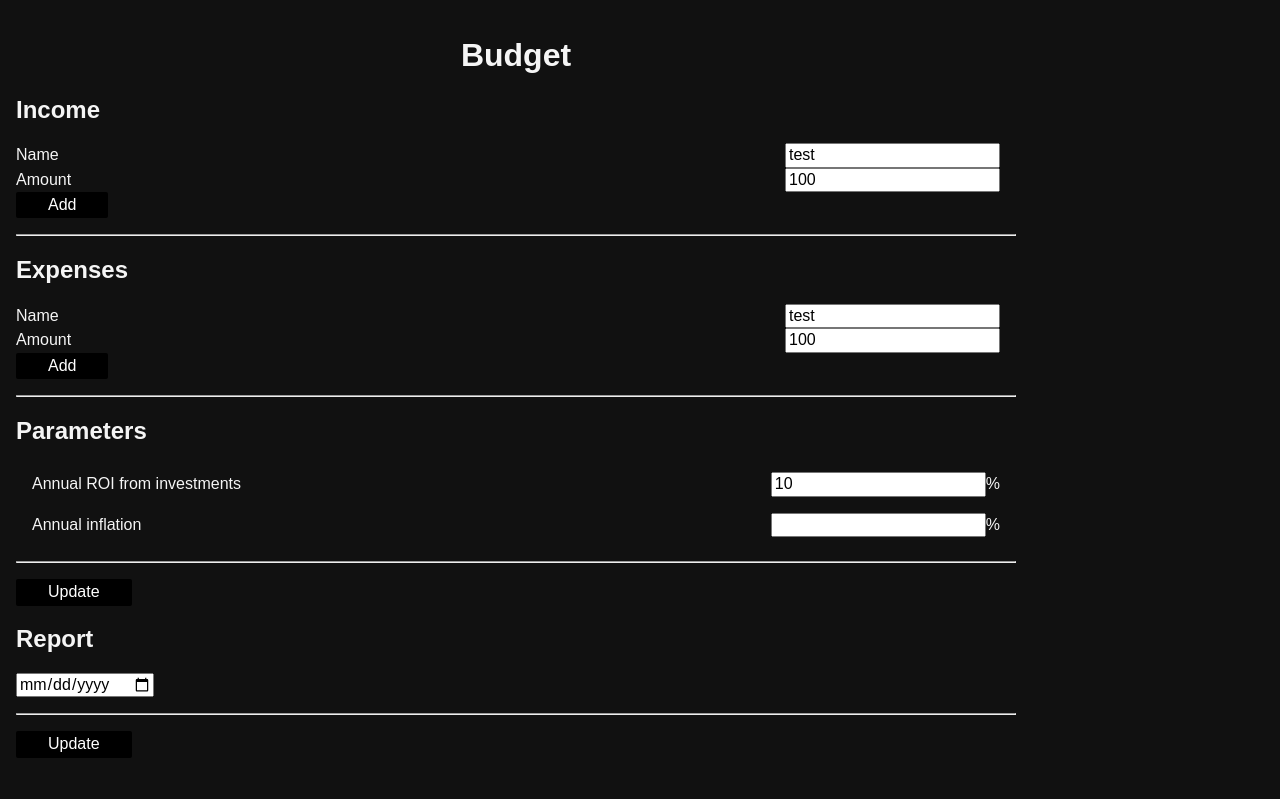
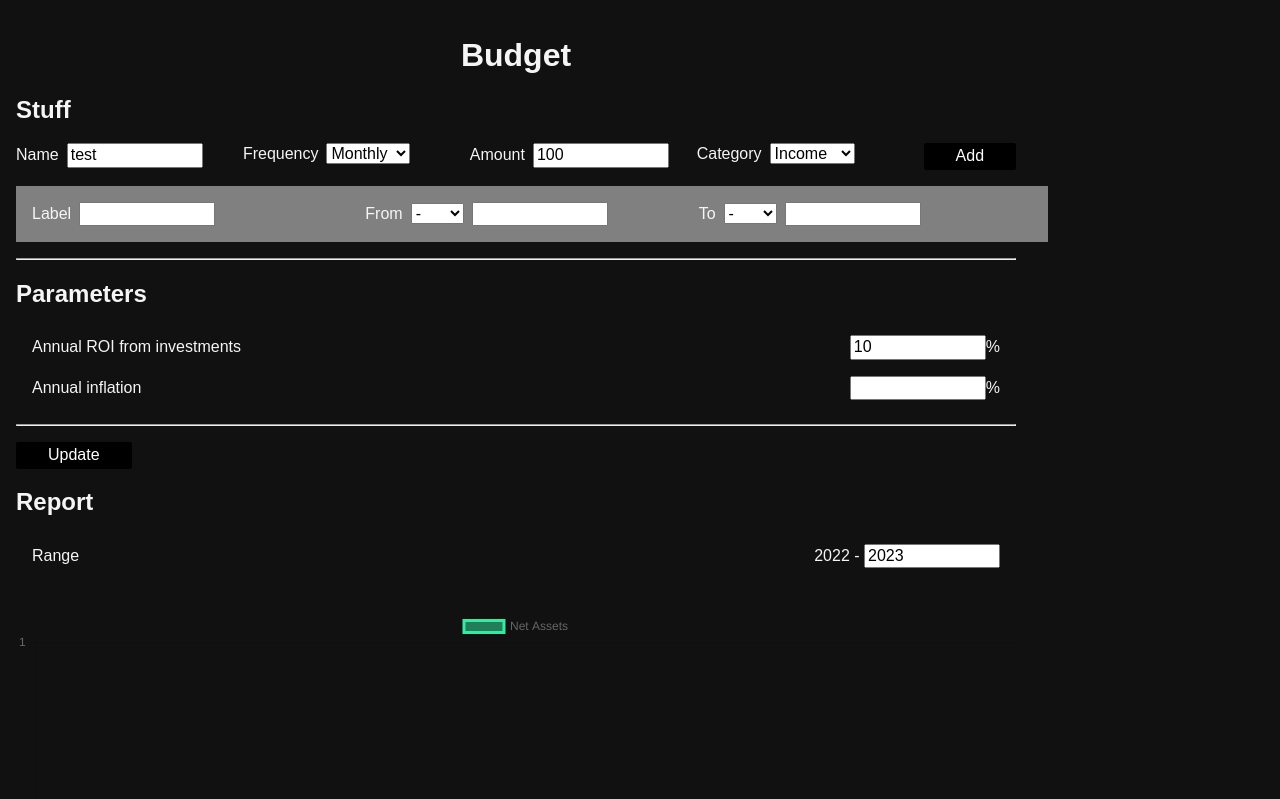
Before and after one commit to emslGit/budget, a React app in the folder client/: page / in a window 1280 px wide. Shown: the top 799 px of the page. Built offline with nearby package versions, Linux system fonts and the light colour scheme.

Commit message:
Store data per month

```diff
--- a/client/package.json
+++ b/client/package.json
@@ -15,6 +15,7 @@
   "author": "",
   "license": "ISC",
   "devDependencies": {
+    "@types/jest": "^29.1.2",
     "@types/react": "^18.0.21",
     "@types/react-dom": "^18.0.6",
     "@types/uuid": "^8.3.4",
@@ -22,8 +23,10 @@
     "css-loader": "^6.7.1",
     "html-loader": "^4.2.0",
     "html-webpack-plugin": "^5.5.0",
+    "jest": "^29.2.0",
     "prettier": "^2.7.1",
     "style-loader": "^3.3.1",
+    "ts-jest": "^29.0.3",
     "ts-loader": "^9.4.1",
     "typescript": "^4.8.4",
     "webpack": "^5.74.0",
--- a/client/src/components/baseLayout/BaseLayout.tsx
+++ b/client/src/components/baseLayout/BaseLayout.tsx
@@ -1,5 +1,4 @@
 import React, { useState, createContext } from 'react';
-import { v4 as uuidv4 } from 'uuid';
 import FinanceForm from '../financeForm/FinanceForm';
 import ParamsForm from '../paramsForm/ParamsForm';
 import Report from '../report/Report';
@@ -26,15 +25,8 @@ const BaseLayout: React.FC = () => {
   const [items, setItems] = useState<IFinanceItem[]>([]);
   const [params, setParams] = useState<IFinanceParams>(initialParams);
 
-  const addItem = (name: string, amount: number, category: Category) => {
-    const newItem: IFinanceItem = {
-      key: uuidv4(),
-      name: name,
-      amount: amount,
-      category: category,
-    };
-
-    setItems([newItem, ...items]);
+  const addItem = (financeItem: IFinanceItem) => {
+    setItems([financeItem, ...items]);
   }
 
   const deleteItem = (key: string) => {
@@ -50,8 +42,7 @@ const BaseLayout: React.FC = () => {
       <div className={`${styles.baseLayout} center`}>
         <div className={styles.wrapper}>
           <h1>Budget</h1>
-          <FinanceForm header="Income" category={Category.Income} handleAddFunction={addItem} handleDeleteFunction={deleteItem}/>
-          <FinanceForm header="Expenses" category={Category.Expense} handleAddFunction={addItem} handleDeleteFunction={deleteItem}/>
+          <FinanceForm header="Stuff" handleAddFunction={addItem} handleDeleteFunction={deleteItem}/>
           <ParamsForm handleUpdateClick={updateParams} />
           <Report />
         </div>
--- a/client/src/components/financeForm/FinanceForm.tsx
+++ b/client/src/components/financeForm/FinanceForm.tsx
@@ -1,40 +1,73 @@
-import React, { useContext, useRef } from 'react';
+import React, { useContext, useState } from 'react';
+import { v4 as uuidv4 } from 'uuid';
+
 import {Context} from "../baseLayout/BaseLayout"
-import {Category} from "../interfaces";
+import {Category, IFinanceItem} from "../interfaces";
 import styles from './financeForm.module.css';
 
-interface Props {
+
+interface IProps {
   header: string;
-  category: Category;
-  handleAddFunction(name: string, amount: number, category: Category): void;
+  handleAddFunction(financeItem: IFinanceItem): void;
   handleDeleteFunction(key: string): void;
 }
 
-const FinanceForm: React.FC<Props> = ({header, category, handleAddFunction, handleDeleteFunction}: Props) => {
-  const items = useContext(Context).items.filter(item => item.category == category);
-  const nameInput = useRef<HTMLInputElement>(null);
-  const amountInput = useRef<HTMLInputElement>(null);
+const defaultFormState: IFinanceItem = {
+  key: "",
+  name: "test",
+  frequency: 1,
+  amount: 100,
+  category: Category.Unset,
+}
 
-  const handleFormSubmit = (ev: React.FormEvent<HTMLFormElement>) => {
+const FREQUENCY = [
+  "Weekly",
+  "Monthly",
+  "Annually",
+]
+
+const MONTHS = [
+  "-",
+  "Jan",
+  "Feb",
+  "Mar",
+  "Apr",
+  "May",
+  "Jun",
+  "Jul",
+  "Aug",
+  "Sep",
+  "Oct",
+  "Nov",
+  "Dec",
+]
+
+const FinanceForm: React.FC<IProps> = ({header, handleAddFunction, handleDeleteFunction}: IProps) => {
+  const {items} = useContext(Context);
+  const [formState, setFormState] = useState<IFinanceItem>(defaultFormState);
+
+  const handleChange = (ev: React.FormEvent) => {
+    const target = ev.target as HTMLInputElement
+
+    setFormState({
+      ...formState,
+      [target.name]: (target.type === "string") ? target.value : parseInt(target.value),
+    });
+  }
+
+  const handleFormSubmit = (ev: React.FormEvent) => {
     ev.preventDefault();
 
-    if (
-      nameInput.current == null ||
-      amountInput.current == null ||
-      nameInput.current.value == "" ||
-      amountInput.current.value == ""
-    ) {
+    if (formState.name === "" || formState.amount === 0) {
       return;
     }
 
-    handleAddFunction(
-      nameInput.current.value,
-      Number(amountInput.current.value),
-      category
-    );
+    console.log(formState)
 
-    nameInput.current.value = "";
-    amountInput.current.value = "";
+    handleAddFunction({
+      ...formState,
+      key: uuidv4(),
+    });
   }
 
   const handleDeleteClick = (key: string) => {
@@ -45,15 +78,56 @@ const FinanceForm: React.FC<Props> = ({header, category, handleAddFunction, hand
     <div className={`${styles.financeForm} card`}>
       <h2>{header}</h2>
       <form className="wrap" onSubmit={(ev) => handleFormSubmit(ev)}>
-        <div>
-          <label>Name</label>
-          <input ref={nameInput} defaultValue="test" type="text"></input>
+        <div className={styles.mainOptions}>
+          <div className={styles.inputGroup}>
+            <label>Name</label>
+            <input name="name" type="text" defaultValue={defaultFormState.name} onChange={(e) => handleChange(e)}></input>
+          </div>
+          <div className={styles.selectGroup}>
+            <label>Frequency</label>
+            <select name="frequency" defaultValue={defaultFormState.frequency} onChange={(e) => handleChange(e)}>
+              <option value={0}>Weekly</option>
+              <option value={1}>Monthly</option>
+              <option value={2}>Annually</option>
+            </select>
+          </div>
+          <div className={styles.inputGroup}>
+            <label>Amount</label>
+            <input name="amount" defaultValue={defaultFormState.amount} type="number" onChange={(e) => handleChange(e)}></input>
+          </div>
+          <div className={styles.selectGroup}>
+            <label>Category</label>
+            <select name="category" onChange={(e) => handleChange(e)}>
+              <option value={Category.Income}>Income</option>
+              <option value={Category.Expense}>Expense</option>
+            </select>
+          </div>
+          <button type="submit">Add</button>
         </div>
-        <div>
-          <label>Amount</label>
-          <input ref={amountInput} defaultValue="100" type="number"></input>
+        <div className={styles.extraOptions}>
+          <div className={styles.inputGroup}>
+            <label>Label</label>
+            <input name="label" type="text" defaultValue={defaultFormState.label} onChange={(e) => handleChange(e)}></input>
+          </div>
+          <div className={styles.selectGroup}>
+            <label>From</label>
+            <select name="monthFrom" onChange={(e) => handleChange(e)}>
+              {MONTHS.map((month, i) =>
+                <option key={i} value={i}>{month}</option>
+              )}
+            </select>
+            <input name="yearFrom" type="number" className="yearInput" onChange={(e) => handleChange(e)}></input>
+          </div>
+          <div className={styles.selectGroup}>
+            <label>To</label>
+            <select name="monthTo" onChange={(e) => handleChange(e)}>
+              {MONTHS.map((month, i) =>
+                <option key={i} value={i}>{month}</option>
+              )}
+            </select>
+            <input name="yearTo" type="number" className="yearInput" onChange={(e) => handleChange(e)}></input>
+          </div>
         </div>
-        <button type="submit">Add</button>
       </form>
       <hr></hr>
       {items.length && <table>
@@ -62,14 +136,20 @@ const FinanceForm: React.FC<Props> = ({header, category, handleAddFunction, hand
             <th>Name</th>
             <th>Frequency</th>
             <th>Amount</th>
+            <th>From</th>
+            <th>To</th>
+            <th>Label</th>
           </tr>
         </thead>
         <tbody>
         {items.map(item =>
           <tr key={item.key}>
             <td>{item.name}</td>
-            <td>monthly</td>
-            <td>{item.amount}</td>
+            <td>{FREQUENCY[item.frequency]}</td>
+            <td>{item.category === Category.Expense ? "\u2212" : "\u002B"} {item.amount}</td>
+            <td>{item.monthTo && MONTHS[item.monthTo]} {item.yearFrom}</td>
+            <td>{item.monthFrom && MONTHS[item.monthFrom]} {item.yearTo}</td>
+            <td>{item.label}</td>
             <td align="right">
               <button onClick={() => handleDeleteClick(item.key)}>X</button>
             </td>
@@ -78,8 +158,19 @@ const FinanceForm: React.FC<Props> = ({header, category, handleAddFunction, hand
         </tbody>
         <tfoot>
           <tr>
-            <td colSpan={2}>Total</td>
-            <td>{items.reduce((sum, item) => sum + item.amount, 0)}</td>
+            <td colSpan={2}>Total Annually</td>
+            <td>{items.reduce((sum, item) => {
+                const multiplied = (item.category === Category.Expense ? -1 : 1) * item.amount;
+                switch(item.frequency) {
+                  case 0:
+                    return 52 * multiplied + sum;
+                  case 1:
+                    return 12 * multiplied + sum;
+                  default:
+                    return multiplied + sum;
+                }
+              }, 0)}
+            </td>
           </tr>
         </tfoot>
       </table> || ""}
--- a/client/src/components/financeForm/financeForm.module.css
+++ b/client/src/components/financeForm/financeForm.module.css
@@ -1,12 +1,3 @@
-.financeForm form>div {
-  display: flex;
-  flex-wrap: nowrap;
-  align-items: center;
-  justify-content: space-between;
-  min-width: 320px;
-  padding-right: 1em;
-}
-
 .financeForm table {
   width: 100%;
 }
@@ -18,3 +9,39 @@
 .financeForm button {
   align-self: flex-end;
 }
+
+/* Chrome, Safari, Edge, Opera */
+/* .financeForm input::-webkit-outer-spin-button,
+.financeForm input::-webkit-inner-spin-button {
+  -webkit-appearance: none;
+  margin: 0;
+} */
+
+/* Firefox */
+/* .financeForm input[type=number] {
+  -moz-appearance: textfield;
+} */
+
+.inputGroup,
+.selectGroup {
+  flex: 1;
+}
+
+.inputGroup>input,
+.selectGroup>select,
+.selectGroup>input {
+  margin-left: 0.5em;
+}
+
+.mainOptions,
+.extraOptions {
+  display: flex;
+  flex-direction: row;
+  width: 100%;
+}
+
+.extraOptions {
+  margin: 1em 0;
+  padding: 1em;
+  background-color: grey;
+}
--- a/client/src/components/financeForm/financeForm.module.css.d.ts
+++ b/client/src/components/financeForm/financeForm.module.css.d.ts
@@ -1 +1,5 @@
 export const financeForm: string;
+export const mainOptions: string;
+export const extraOptions: string;
+export const selectGroup: string;
+export const inputGroup: string;
--- a/client/src/components/paramsForm/ParamsForm.tsx
+++ b/client/src/components/paramsForm/ParamsForm.tsx
@@ -27,7 +27,7 @@ const ParamsForm: React.FC<Props> = ({handleUpdateClick}: Props) => {
         <div>
           <label>{strings.roi}</label>
           <span>
-            <input ref={roiInput} defaultValue="10" type="number"></input>
+            <input ref={roiInput} defaultValue={10} type="number"></input>
             <span>%</span>
           </span>
         </div>
--- a/client/src/components/report/Report.tsx
+++ b/client/src/components/report/Report.tsx
@@ -1,4 +1,4 @@
-import React, { useContext, useState, useRef } from 'react';
+import React, { useContext, useState, useRef, useEffect } from 'react';
 import {Context} from "../baseLayout/BaseLayout"
 import { Category } from '../interfaces';
 import styles from './report.module.css';
@@ -27,103 +27,102 @@ ChartJS.register(
   Legend
 );
 
-export const options = {
-  responsive: true,
-  plugins: {
-    legend: {
-      position: 'top' as const,
-    },
-    title: {
-      display: true,
-      // text: 'Net Assets',
-    },
-  },
-};
-
-const quartels = ['Jan', 'Apr', 'Jul', 'Oct'];
+const months = ['Jan', 'Feb', 'Mar', 'Apr', 'May', 'Jun', 'Jul', 'Aug', 'Sep', 'Oct', 'Nov', 'Dec'];
 
 const Report: React.FC = () => {
-  const [years, setYears] = useState<string[]>([]);
   const {items, params} = useContext(Context);
-  const quarterlyModifier = (1 + (params.roi - params.inflation) / 100) ** (1/4);
-  const yearInput = useRef<HTMLInputElement>(null);
-  let monthlyIncome = 0;
-  let monthlyExpense = 0;
+  const modifier = (1 + (params.roi - params.inflation) / 100);
+  const today = new Date();
+  const startYear = today.getFullYear();
+  const startMonth = today.getMonth();
+  const [years, setYears] = useState<number[]>([startYear, startYear + 1]);
 
-  // O(n)
-  for (let item of items) {
-    switch (item.category) {
-      case Category.Income:
-        monthlyIncome += item.amount;
-        break;
-      case Category.Expense:
-        monthlyExpense += item.amount;
-        break;
-      default:
-        console.log("Unknown Category");
+  const options = {
+    responsive: true,
+    plugins: {
+      legend: {
+        position: 'top' as const,
+      },
+      title: {
+        display: true,
+      },
+    },
+    animation: {
+        duration: 0
+    },
+    ticks: {
+      autoSkip: true,
+      maxTicksLimit: years.length,
     }
-  }
+  };
 
-  const quarterlyNet = 3 * (monthlyIncome - monthlyExpense)
-  const totalNet = [];
-  let net = 0;
+  let totalNet = 0;
+  const totalNetArr: {[key: string]: number} = {};
 
   // O(n)
   for (let year of years) {
-    for (let quartel of quartels) {
-      net = Math.floor(quarterlyModifier * (net + quarterlyNet));
+    for (let i = 0; i <= 11; i++) {
+      if (year == startYear && i < startMonth) {
+        continue;
+      }
 
-      totalNet.push([`${quartel} ${year}`, net]);
+      for (let item of items) {
+        const yearFrom = item.yearFrom || startYear;
+        const yearTo = item.yearTo || years[years.length - 1];
+        const monthFrom = (item.monthFrom || 1) - 1;
+        const monthTo = (item.monthTo || 12) - 1;
+
+        if (
+          yearFrom <= year &&
+          monthFrom <= i &&
+          yearTo >= year &&
+          monthTo >= i
+        ) {
+          totalNet += ((item.category === Category.Expense) ? -1 : 1) * item.amount;
+          totalNetArr[`${year}-${i}`] = totalNet;
+        }
+      }
     }
+    totalNet = Math.floor(modifier * totalNet);
   }
 
   const data = {
-    totalNet,
+    totalNetArr,
     datasets: [
       {
         fill: true,
         label: 'Net Assets',
-        data: totalNet,
+        data: totalNetArr,
         borderColor: 'rgb(53, 235, 162)',
         backgroundColor: 'rgba(53, 235, 162, 0.5)',
       },
     ],
   };
 
-  const handleFormSubmit = (ev: React.FormEvent<HTMLFormElement>) => {
-    ev.preventDefault();
+  const handleInputChange = (ev: React.FormEvent<HTMLInputElement>) => {
+    const endYear = Number((ev.target as HTMLInputElement).value);
+    setYears(Array.from({length: endYear - startYear + 1}, (v, k) => startYear + k));
   }
 
   return (
     <div className={`${styles.report} card`}>
       <h2>Report</h2>
-      <form onSubmit={(ev) => handleFormSubmit(ev)}>
+      <form>
         <div>
+          <label>Range</label>
           <span>
-            <input ref={yearInput} type="date"></input>
+            {`${startYear} - `}
+            <input
+              className='yearInput'
+              type="number"
+              min={startYear + 1}
+              max={startYear + 30}
+              defaultValue={startYear + 1}
+              onChange={(ev) => handleInputChange(ev)}
+            />
           </span>
         </div>
-        <hr></hr>
-        <button>Update</button>
       </form>
-      {items.length && <table>
-        <tbody>
-          <tr>
-            <td>Income</td>
-            <td align="right">{monthlyIncome}</td>
-          </tr>
-          <tr>
-            <td>Expenses</td>
-            <td align="right">-{monthlyExpense}</td>
-          </tr>
-        </tbody>
-        <tfoot>
-          <tr>
-            <td>Total</td>
-            <td align="right">{monthlyIncome - monthlyExpense}</td>
-          </tr>
-        </tfoot>
-      </table> || ""}
       <Line options={options} data={data} />
     </div>
   );
--- a/client/src/components/report/report.module.css
+++ b/client/src/components/report/report.module.css
@@ -1,3 +1,12 @@
 .report table {
   width: 100%;
 }
+
+.report form>div {
+  display: flex;
+  flex-wrap: nowrap;
+  align-items: center;
+  justify-content: space-between;
+  min-width: 320px;
+  padding: 0.5em 1em;
+}
--- a/client/src/global.css
+++ b/client/src/global.css
@@ -27,20 +27,13 @@ button:hover {
   color: black;
 }
 
-input {
-  background-color: none;
+input[type=text],
+input[type=number] {
+  width: 8em;
 }
 
-/* Chrome, Safari, Edge, Opera */
-input::-webkit-outer-spin-button,
-input::-webkit-inner-spin-button {
-  -webkit-appearance: none;
-  margin: 0;
-}
-
-/* Firefox */
-input[type=number] {
-  -moz-appearance: textfield;
+input.yearInput[type=number] {
+  width: 4em;
 }
 
 /** layout classes **/
```
Also changed, not shown: client/src/components/interfaces.ts (+7 -0 lines), 1 other file (tests, documents, lock files or other folders).
